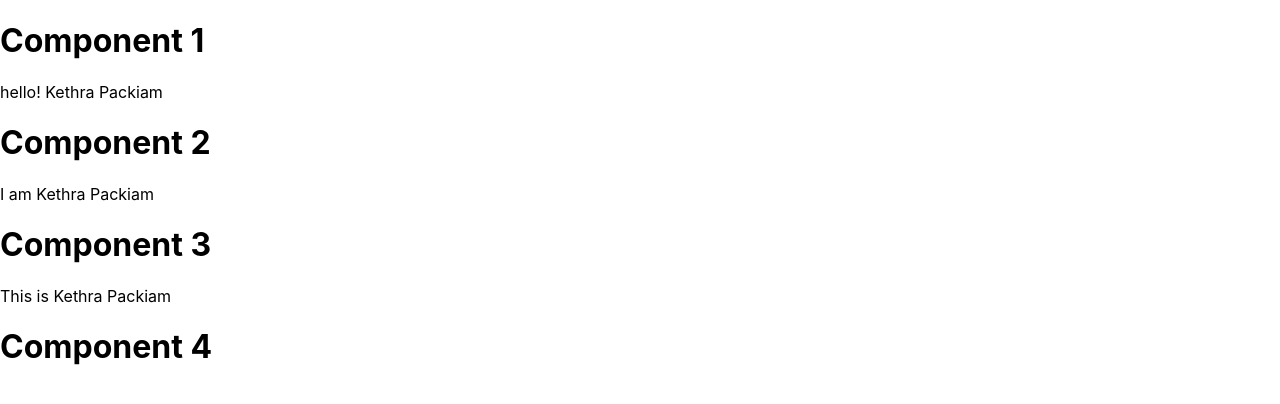
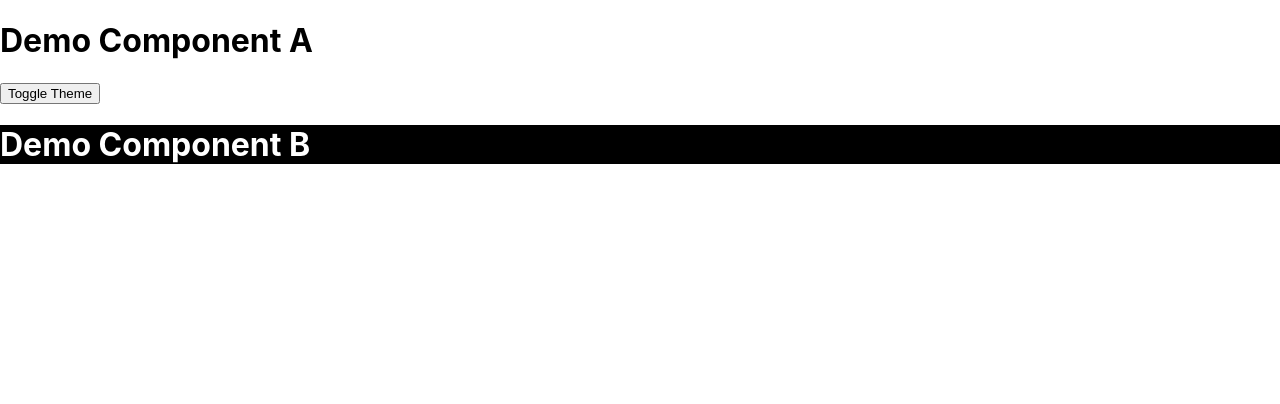
Before and after one commit to KethraPackiamB/Daily_React_Practice, a React (Create React App) app: page / in a window 1280 px wide. Shown: the top 404 px of the page. Built offline with nearby package versions, Linux system fonts and the light colour scheme; the HTML template or start-up script is replaced by a standard one.

Commit message:
Theme toggle

```diff
--- a/src/App.js
+++ b/src/App.js
@@ -4,13 +4,15 @@ import './App.css';
 import { CallingAPI } from './Practicing/CallingAPI';
 import { ParentComponent } from './PropsConcept/ParentComponent';
 import { Component1 } from './UseContectConcept/Component1';
+import { DemoA } from './UseContectConcept/DemoA';
 
 function App() {
   return (
    <div>
    {/* <CallingAPI/> */}
    {/* <ParentComponent/> */}
-   <Component1/>
+   {/* <Component1/> */}
+   <DemoA/>
    </div>
   );
 }
--- /dev/null
+++ b/src/UseContectConcept/DemoA.jsx
@@ -0,0 +1,19 @@
+import { useState } from "react";
+import { DemoB } from "./DemoB";
+
+export const DemoA = () => {
+
+   const [theme, setTheme] = useState("dark");
+
+   const toggleTheme = () => {
+        setTheme
+   }
+
+    return(
+        <div>
+            <h1>Demo Component A</h1>
+            <button onClick={toggleTheme}>Toggle Theme</button>
+            <DemoB theme={theme}/>
+        </div>
+    )
+}
--- /dev/null
+++ b/src/UseContectConcept/DemoB.jsx
@@ -0,0 +1,13 @@
+export const DemoB = ({theme}) => {
+
+    const fontStyling = {
+        backgroundColor : theme=== "dark" ? "#000" : "#fff",
+        color : theme=== "dark" ? "#fff" : "#000"
+    }
+
+    return(
+        <div>
+            <h1 style={fontStyling}>Demo Component B</h1>
+        </div>
+    )
+}
```
Also changed, not shown: src/UseContectConcept/DemoC.jsx (added, +8 -0 lines).
